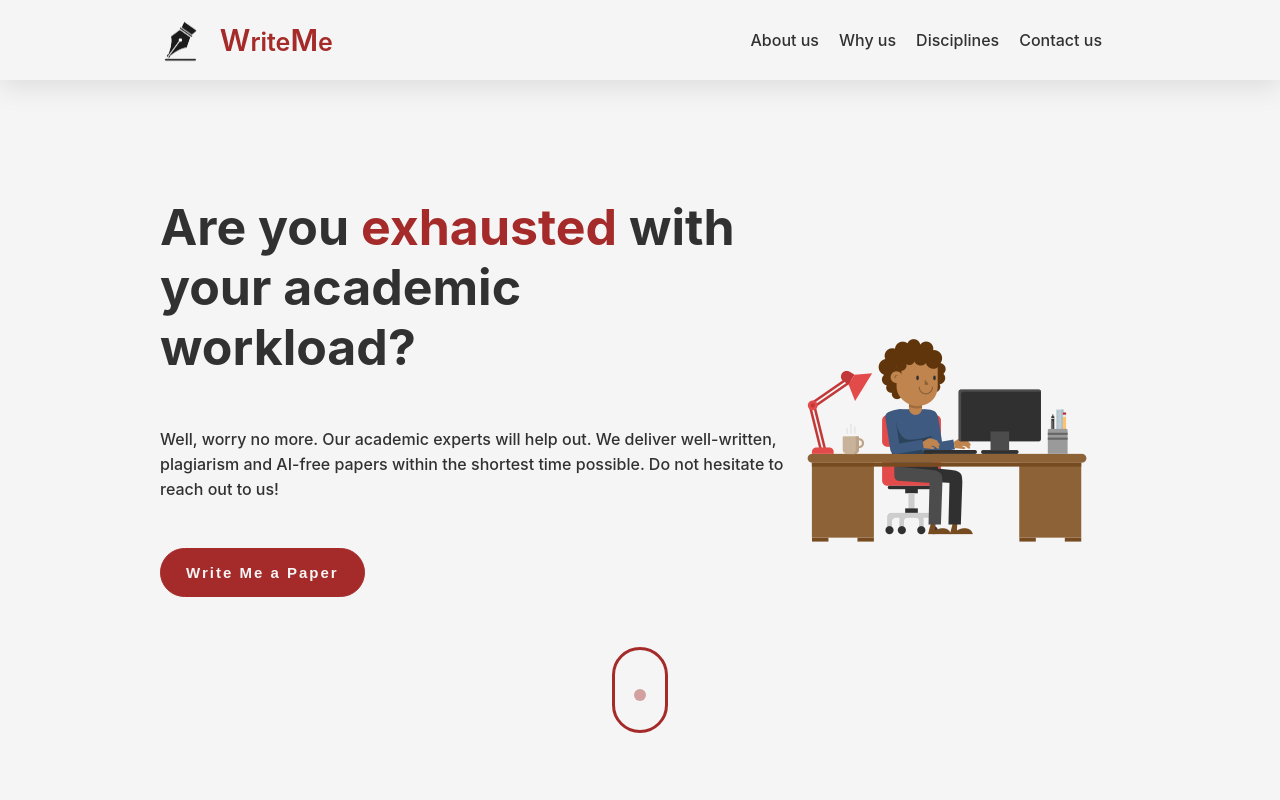
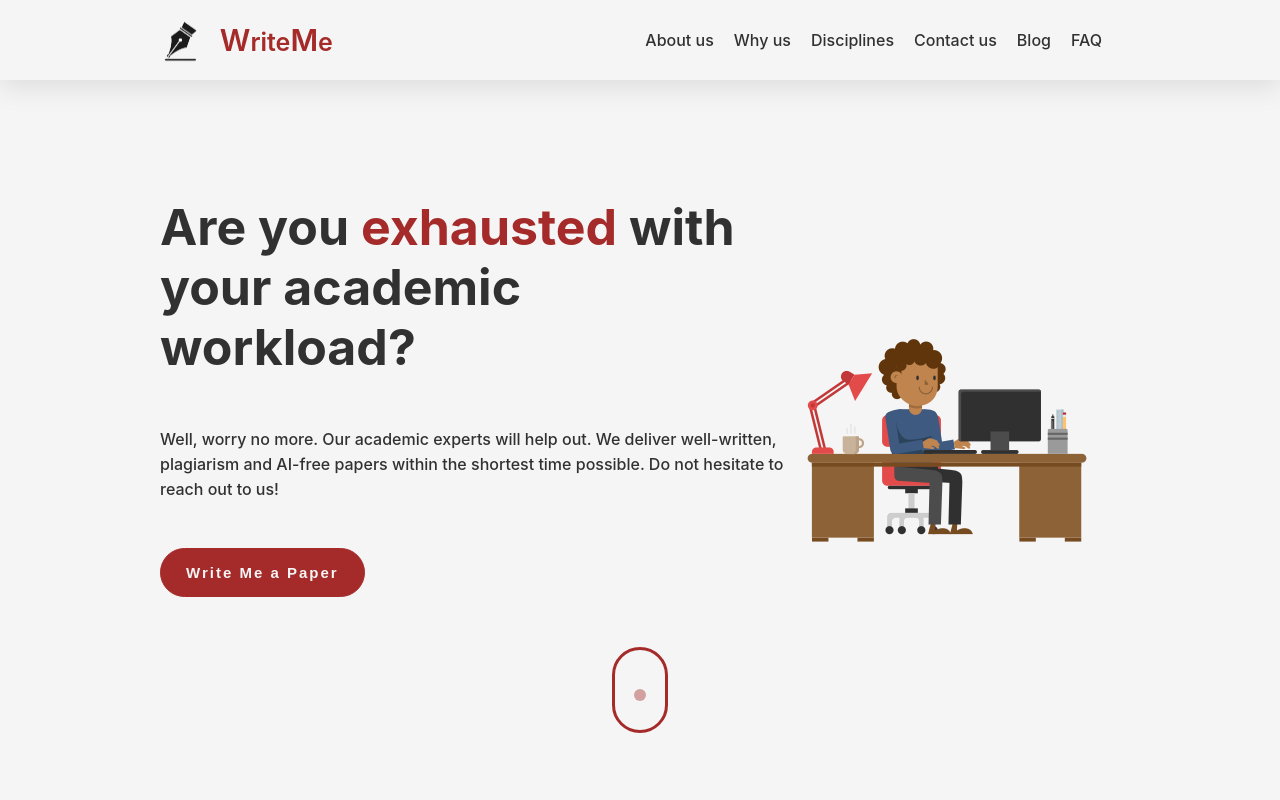
Before and after one commit to 1wes/WriteMe-Carbon, a React (Create React App) app: page /#/ in a window 1280 px wide. Shown: the top 800 px of the page. Built offline with nearby package versions, Linux system fonts and the light colour scheme.

Commit message:
add blog and faq items to navbar menu

```diff
--- a/src/components/navbar.js
+++ b/src/components/navbar.js
@@ -81,7 +81,16 @@ let MobileNavbar=()=>{
                                     <li onClick={goToBenefits}>Why us</li>
                                     <li onClick={goToDisciplines}>Disciplines</li>
                                     <li onClick={gotToContact}>Contact us</li>
-                                    <li>Blog</li>
+                                    <Link className="link" to={`/`}>
+                                        <li onClick={closeMenu}>
+                                            Blog
+                                        </li>
+                                    </Link>
+                                    <Link className="link" to={`/faq`}>
+                                        <li onClick={closeMenu}>
+                                            FAQ
+                                        </li>
+                                    </Link>
                                 </div>
                             </div>
                         </div>
@@ -123,6 +132,12 @@ const Navbar=()=>{
                         <li onClick={goToBenefits}>Why us</li>
                         <li onClick={goToDisciplines}>Disciplines</li>
                         <li onClick={gotToContact}>Contact us</li>
+                        <Link className="link" to={``}>
+                            <li>Blog</li>
+                        </Link>
+                        <Link className="link" to={`/faq`}>
+                            <li>FAQ</li>
+                        </Link>
                     </ul>
                 </div>
             </nav>
```
